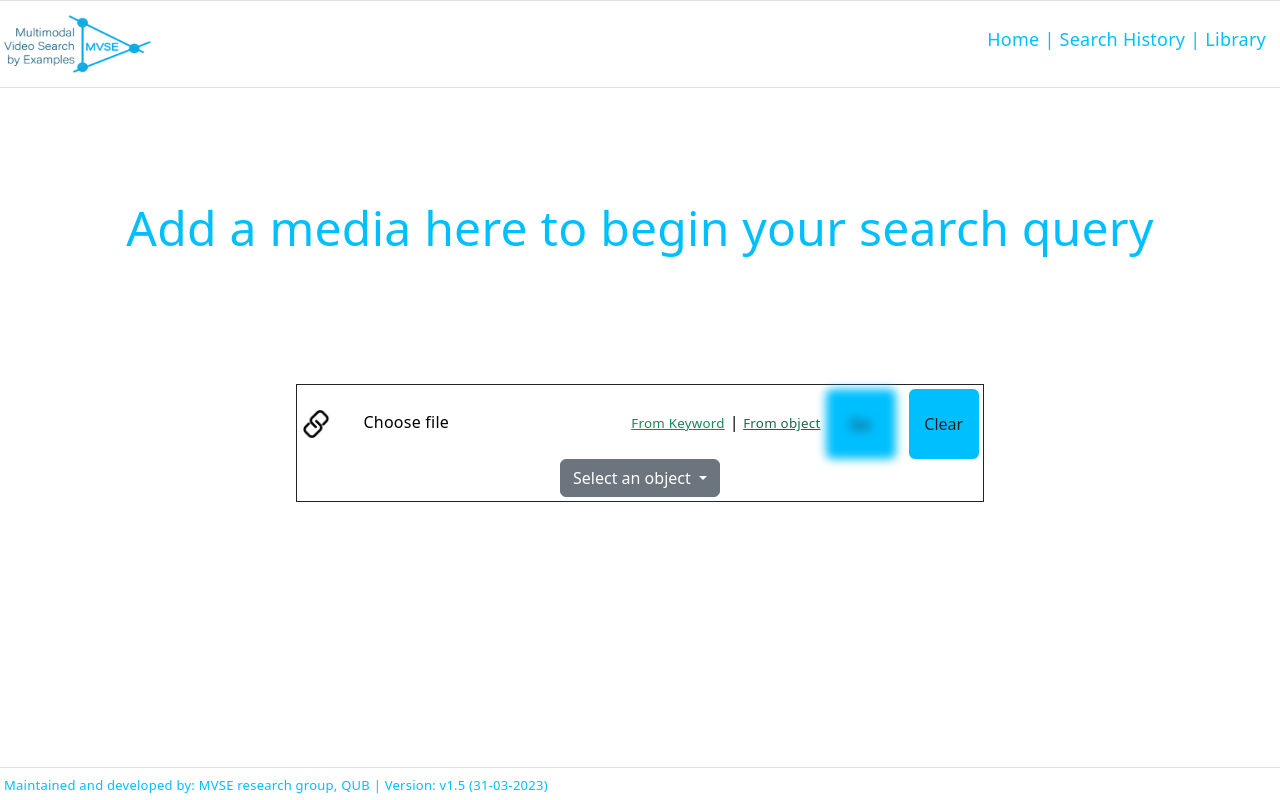
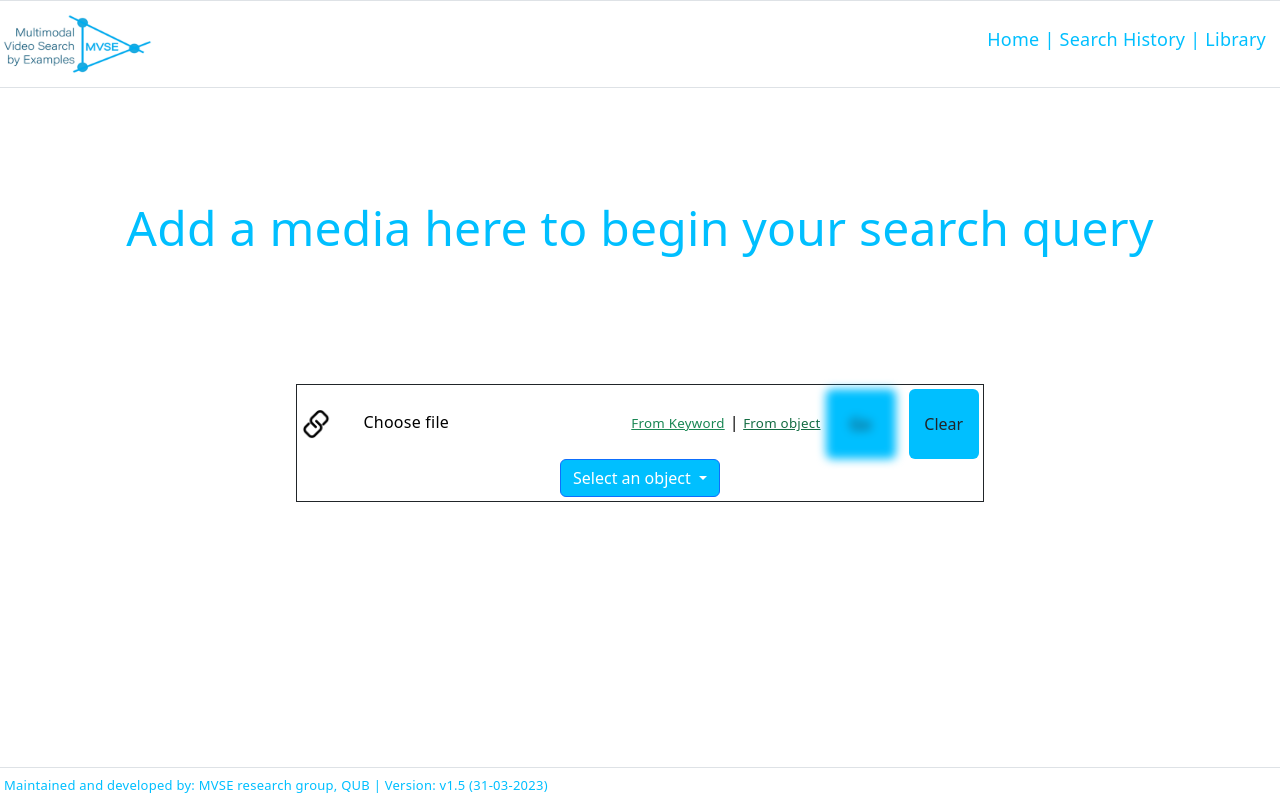
Before and after one commit to a-haider1992/mvse_UI, an Angular app: page / in a window 1280 px wide. Both pictures are taken after a click on the link "From object". Built offline with nearby package versions, Linux system fonts and the light colour scheme.

Commit message:
Dropdown button style consistent.

```diff
--- a/src/app/upload/upload.component.html
+++ b/src/app/upload/upload.component.html
@@ -64,15 +64,15 @@
                                                 style="color: deepskyblue;">Keyword:</span>
                                         </div>
                                         <input type="text" class="form-control" [(ngModel)]="textBoxValue"
-                                            placeholder="A keyword or keywords separated by semicolon only" aria-label="Username"
-                                            aria-describedby="basic-addon1">
+                                            placeholder="A keyword or keywords separated by semicolon only"
+                                            aria-label="Username" aria-describedby="basic-addon1">
                                         <button (click)="addKeywordsV2(textBoxValue)" class="btn"
                                             style="background-color: deepskyblue;">Add</button>
                                     </div>
                                     <div *ngIf="dropdownOpen && !textboxOpen">
-                                        <button class="btn btn-secondary dropdown-toggle" id="dropdownMenuButton"
-                                            type="button" data-bs-toggle="dropdown" aria-haspopup="true"
-                                            aria-expanded="false">
+                                        <button class="btn btn-primary dropdown-toggle"
+                                            style="background-color: deepskyblue;" id="dropdownMenuButton" type="button"
+                                            data-bs-toggle="dropdown" aria-haspopup="true" aria-expanded="false">
                                             Select an object
                                         </button>
                                         <div class="dropdown-menu" aria-labelledby="dropdownMenuButton"
@@ -103,7 +103,8 @@
                                 </div>
                             </div>
                         </div>
-                        <div class="row p-1" style="max-height: 250px; overflow: auto;" *ngIf="selectedVideos.length >0 || selectedImages.length > 0 || selectedAudios.length > 0">
+                        <div class="row p-1" style="max-height: 250px; overflow: auto;"
+                            *ngIf="selectedVideos.length >0 || selectedImages.length > 0 || selectedAudios.length > 0">
                             <strong>Image(s)/Audio(s)/Video(s):</strong>
                             <div *ngFor="let video of selectedVideos; let i = index">
                                 <strong>Name:</strong> {{ video.name }} <br>
```
